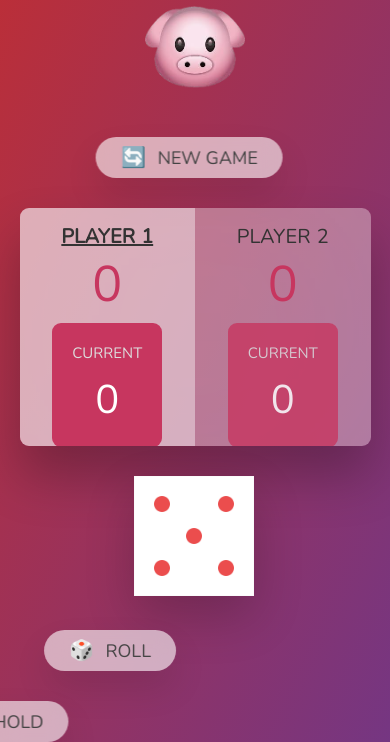
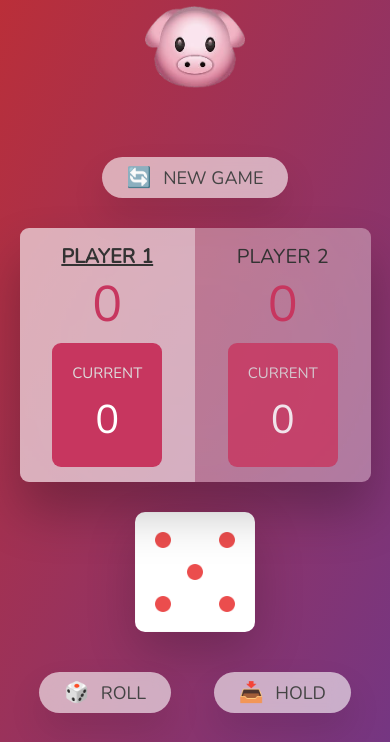
Before and after one commit to jfarmer618/pig, a plain HTML site: page index.html in a window 390 px wide. Shown: the part 102-844 px from the top of the page. Drawn offline with nearby package versions, Linux system fonts and the light colour scheme.

Commit message:
added more responsive styling

```diff
--- a/index.html
+++ b/index.html
@@ -11,7 +11,10 @@
   <body>
     <h1>Pig</h1>
     <img src="pigface.png" alt="Pig face" class="pigface" />
-    <button class="btn btn--new">🔄 New game</button>
+    <!-- <div class="container"> -->
+      <button class="btn btn--new">🔄 New game</button>
+      <!-- <button class="btn btn--new">🔄 New game</button> -->
+     <!-- </div> -->
     <main>
       <section class="player player--0 player--active">
         <h2 class="name" id="name--0">Player 1</h2>
--- a/style.css
+++ b/style.css
@@ -36,14 +36,13 @@ h1 {
   width: 100px;
 }
 
-.btn--new {
-  margin-left: 45%;
-  margin-bottom: 30px;;
+.btn {
+ margin:20px;
 }
 
 /* LAYOUT */
 main {
-  position: relative;
+  /* position: relative; */
   width: 90%;
   height: auto;
   background-color: rgba(255, 255, 255, 0.35);
@@ -53,6 +52,8 @@ main {
   border-radius: 9px;
   overflow: hidden;
   display: flex;
+  margin-top: 10px;
+  margin-bottom: 20px;
 }
 
 .player {
@@ -116,7 +117,7 @@ main {
 }
 
 button {
-  transform: translateX(-50%);
+  /* transform: translateX(-50%); */
   color: #444;
   background: none;
   border: none;
@@ -142,20 +143,34 @@ button {
   margin-right: 0.7rem;
 }
 
+.btn-group {
+  /* display: flex;
+  justify-content: center;
+  align-items: center;
+  margin-top: 20px;
+  margin-left: 120px;
+  margin-right: auto; */
+}
+
 .btn--roll {
-  display: inline;
-    margin-top: 30px;
+  /* align-items: center;
+  justify-content: center;
+  margin: auto; */
+    /* margin-top: 30px;
     margin-left: 110px;
     margin-right: 10px;
-    margin-bottom: 30px;
+    margin-bottom: 30px; */
 }
 
 .btn--hold {
-  display: inline;
+  /* display: inline; */
+  /* margin: auto; */
+  /* align-items: center;
+  justify-content: center; */
 }
 
 .btn:active {
-  transform: translate(-50%, 3px);
+  transform: translate(-5%, 3px);
   box-shadow: 0 1rem 2rem rgba(0, 0, 0, 0.15);
 }
 
@@ -164,13 +179,14 @@ button {
 }
 
 .dice {
-  position: flex;
-  margin-top: 30px;
-  margin-bottom: 4px;
-  margin-left:30%;
-  transform: translateX(-50%);
+  /* position: flex; */
+  margin-top: 10px;
+  margin-bottom: 20px;
+  /* margin-left:30%; */
+  /* transform: translateX(-50%); */
   height: 12rem;
   box-shadow: 0 2rem 5rem rgba(0, 0, 0, 0.2);
+  border-radius: 10px;
 }
 
 .player--winner {
```
